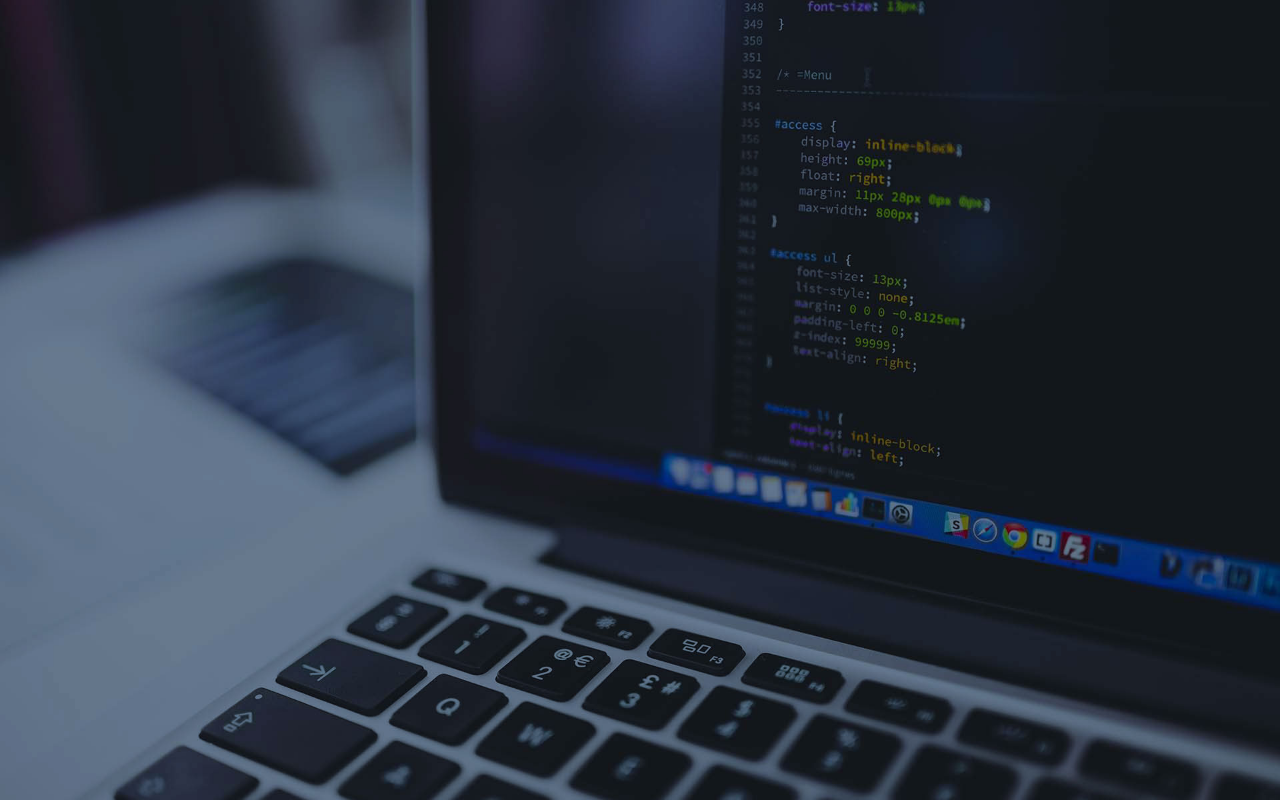
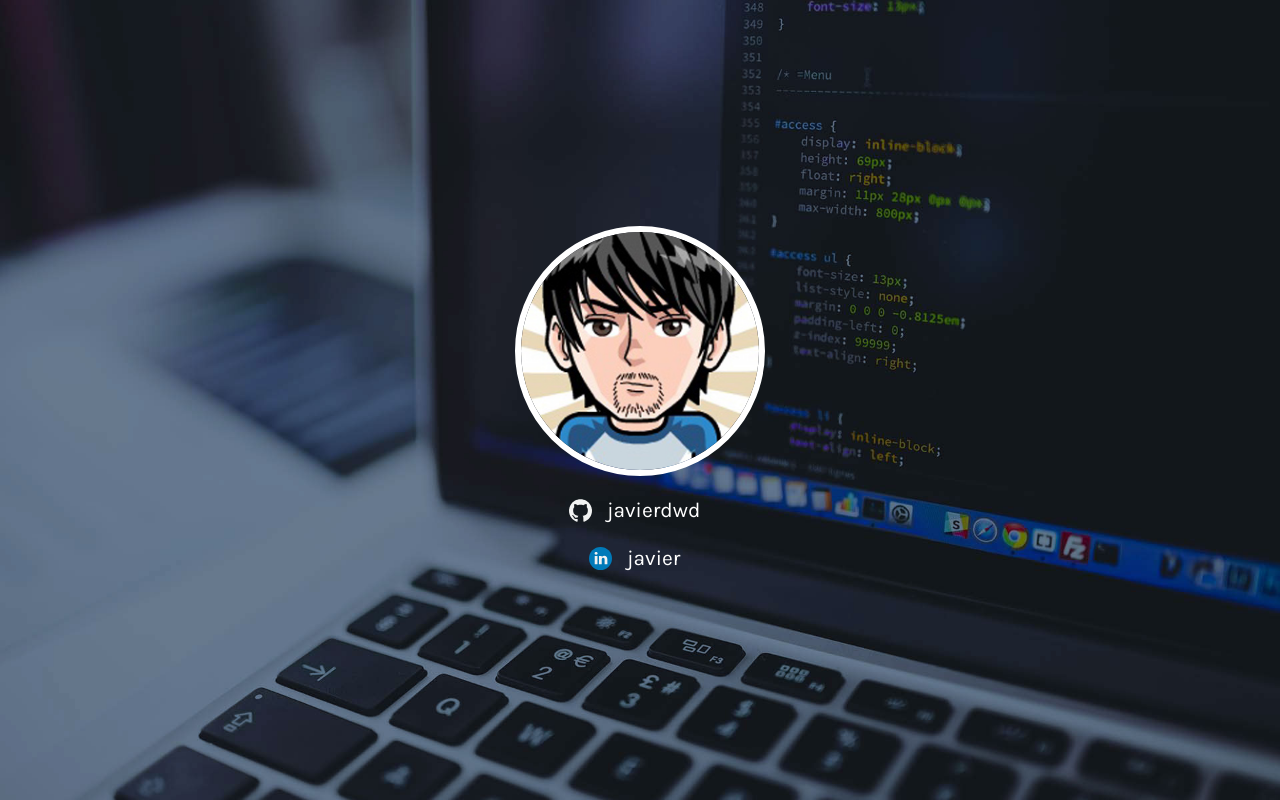
Before and after one commit to javierdwd/jv_code, a Preact app: page / in a window 1280 px wide. Built offline with nearby package versions, Linux system fonts and the light colour scheme.

Commit message:
Restore Profile section

```diff
--- a/src/app.tsx
+++ b/src/app.tsx
@@ -1,12 +1,14 @@
+import Profile from "./components/Profile"
+
 export function App() {
   return (
     <div class="l-page-wrapper">
       <main class="l-content">
-        {/* <module href="/profile.html"></module>
+        <Profile />
 
-        <module href="/links.html"></module>
+        {/* <module href="/links.html"></module> */}
 
-        <module href="/github_activity.html"></module> */}
+        {/* <module href="/github_activity.html"></module> */}
       </main>
     </div>
   );
--- /dev/null
+++ b/src/components/Profile.tsx
@@ -0,0 +1,34 @@
+import ImageAvatar from "../images/avatar.jpg";
+import ImageGithub from "../images/github.svg";
+import ImageLinkedIn from "../images/linkedin.svg";
+
+export default function Profile() {
+  return (
+    <section class="l-section--fullsize l-section--center l-section--column l-profile">
+      <img src={ImageAvatar} class="c-avatar"  alt="Javier - Avatar" />
+
+      <div class="l-profile__link">
+        <a href="https://github.com/javierdwd/"
+          rel="noopener noreferrer"
+          target="_blank"
+          class="c-link c-link--bigger">
+          <span class="c-link__icon">
+            <img src={ImageGithub} alt="Github" />
+          </span>
+          <span class="c-link__animated-text">javierdwd</span>
+        </a>
+      </div>
+      <div class="l-profile__link">
+        <a href="https://www.linkedin.com/in/javier-van-breedan/"
+          rel="noopener noreferrer"
+          target="_blank"
+          class="c-link c-link--bigger">
+          <span class="c-link__icon">
+            <img src={ImageLinkedIn} alt="Github" />
+          </span>
+          <span class="c-link__animated-text">javier</span>
+        </a>
+      </div>
+    </section>
+  );
+};
```
Also changed, not shown: src/modules/profile.html (deleted, +0 -26 lines).
